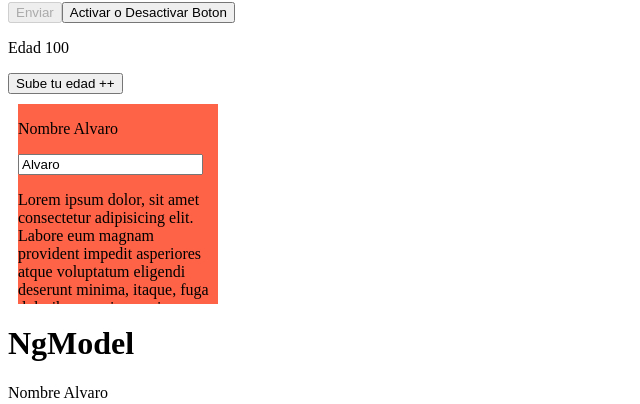
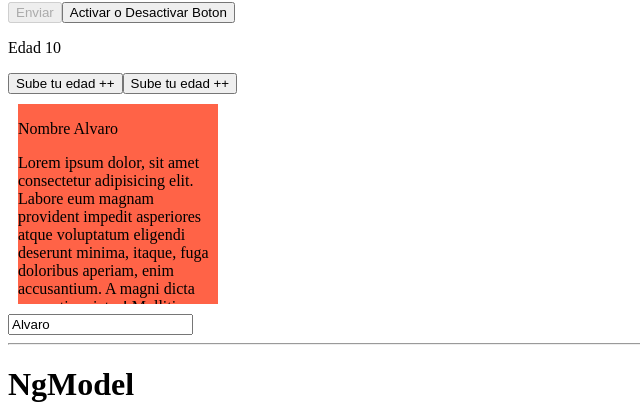
Before and after one commit to Alvaro-Hernandez/basics_of_Angular_Platzi, an Angular app in the folder my-app/: page / in a window 1280 px wide. Shown: the part 717-1121 px from the top of the page, without its empty margins (0-640 px from the left). Built offline with nearby package versions, Linux system fonts and the light colour scheme.

Commit message:
Repaso de Event Binding

```diff
--- a/my-app/src/app/app.component.html
+++ b/my-app/src/app/app.component.html
@@ -31,20 +31,21 @@
 <p>Edad {{persona.edad}}</p>
 <!-- Creamos un boton que acceda al evento de nuestro componente e inicialice lo que esta dentro de el -->
 <button (click)="incrementoEdad()">Sube tu edad ++</button>
+<button (click)="decrementoEdad()">Sube tu edad ++</button>
 
 <!-- Hacemos uso del evento scrool para poder saber sus movimientos y creamos un metodo que reciba este evento -->
 <!-- Para realizar una funcion y ver que ocurre -->
 <div class="box" (scroll) = "onScroll($event)">
   <p>Nombre {{persona.name}}</p>
   <!-- Vamos a capturar otro evento el cual es keyup que nos permite saber cada vez que tecleamos  -->
-  <input type="text" [value]="persona.name" (keyup)="changeName($event)">
   <p>Lorem ipsum dolor, sit amet consectetur adipisicing elit. Labore eum magnam provident impedit asperiores atque voluptatum eligendi deserunt minima, itaque, fuga doloribus aperiam, enim accusantium. A magni dicta corrupti pariatur!
-  Mollitia quod veritatis eveniet accusantium nobis velit! Nam, dolores expedita. Distinctio deserunt veniam magnam ad. Enim placeat vitae fugiat praesentium! Expedita magni quod minima dolores in id vitae facere sed.
-  Sit, deleniti commodi! Velit dignissimos optio, ex reiciendis earum aliquam autem atque libero tempora modi quae ipsa incidunt est nemo possimus perferendis nulla consequatur deserunt recusandae cum. Repellendus, molestias totam.
-  Enim, cum rem commodi dolor ab doloremque placeat distinctio quidem tenetur molestiae, fugit suscipit repellat perspiciatis culpa totam. Quidem necessitatibus labore reiciendis ducimus magnam temporibus consectetur aut deleniti at assumenda!
-  Quibusdam assumenda libero ratione enim expedita quis? Delectus et, quam maiores non vitae iure odio soluta magni minima ducimus. Quia magni aut cum commodi. Autem iste possimus aperiam quasi ad.</p>
+    Mollitia quod veritatis eveniet accusantium nobis velit! Nam, dolores expedita. Distinctio deserunt veniam magnam ad. Enim placeat vitae fugiat praesentium! Expedita magni quod minima dolores in id vitae facere sed.
+    Sit, deleniti commodi! Velit dignissimos optio, ex reiciendis earum aliquam autem atque libero tempora modi quae ipsa incidunt est nemo possimus perferendis nulla consequatur deserunt recusandae cum. Repellendus, molestias totam.
+    Enim, cum rem commodi dolor ab doloremque placeat distinctio quidem tenetur molestiae, fugit suscipit repellat perspiciatis culpa totam. Quidem necessitatibus labore reiciendis ducimus magnam temporibus consectetur aut deleniti at assumenda!
+    Quibusdam assumenda libero ratione enim expedita quis? Delectus et, quam maiores non vitae iure odio soluta magni minima ducimus. Quia magni aut cum commodi. Autem iste possimus aperiam quasi ad.</p>
 </div>
-
+<input type="text" [value]="persona.name" (keyup)="changeName($event)">
+<hr>
 <h1>NgModel</h1>
 <p>Nombre {{persona.name}}</p>
 <!-- Con esta funcion vamos a trabajar sobre el ngModel el cual permite el intercambio de datos en el cual nosotros le adjuntamos el objeto al cual se le va a cambiar el nombre -->
--- a/my-app/src/app/app.component.ts
+++ b/my-app/src/app/app.component.ts
@@ -16,7 +16,7 @@ export class AppComponent {
   //Vamos a crear un objeto para poder modificar a nivel dinamico los atributos
   persona ={
     name : 'Alvaro',
-    edad : 100,
+    edad : 10,
     img : 'https://source.unsplash.com/random'
   }
 
@@ -38,6 +38,15 @@ export class AppComponent {
    }
   }
 
+  decrementoEdad(){
+    if(this.persona.edad > 0 && this.persona.edad <=100){
+      this.persona.edad -= 1;
+    }
+    else if(this.persona.edad <= 0){
+      alert("No has nacido amigo mio");
+    }
+  }
+
   // Vamos a crear un evento que al momento de dar scroll haga una funcion recibiendo el evento
   onScroll(event : Event){
     const element = event.target as HTMLElement;
@@ -49,4 +58,5 @@ export class AppComponent {
     const element = event.target as HTMLInputElement;
     this.persona.name=element.value;
   }
+
 }
```
